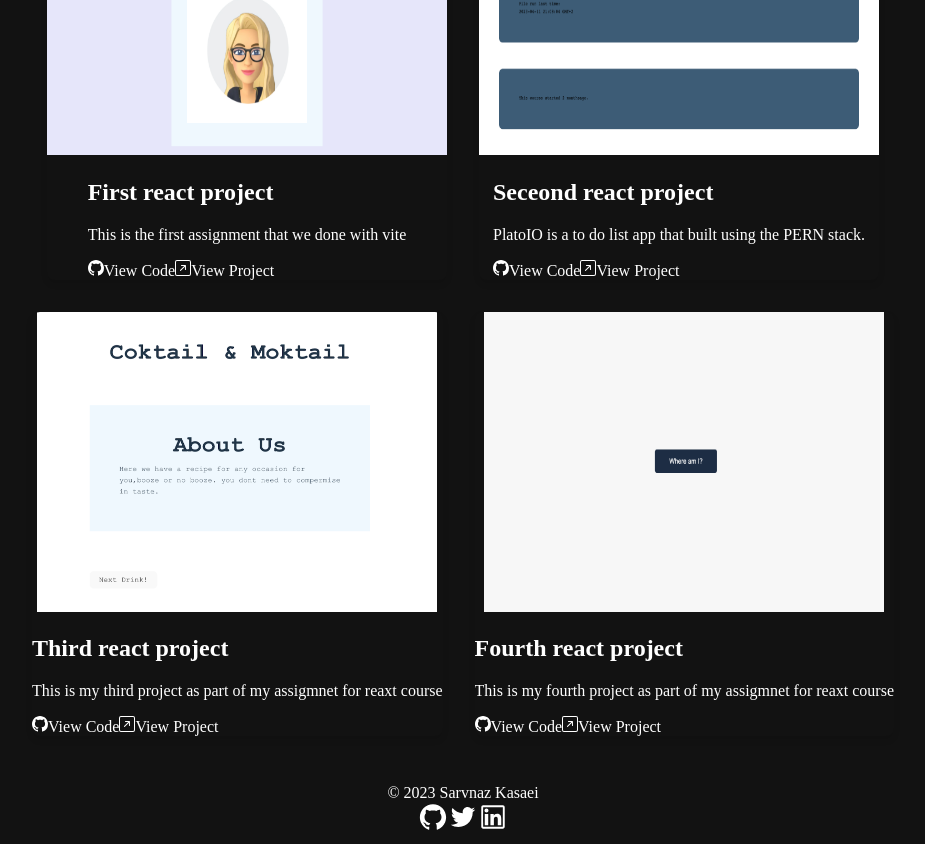
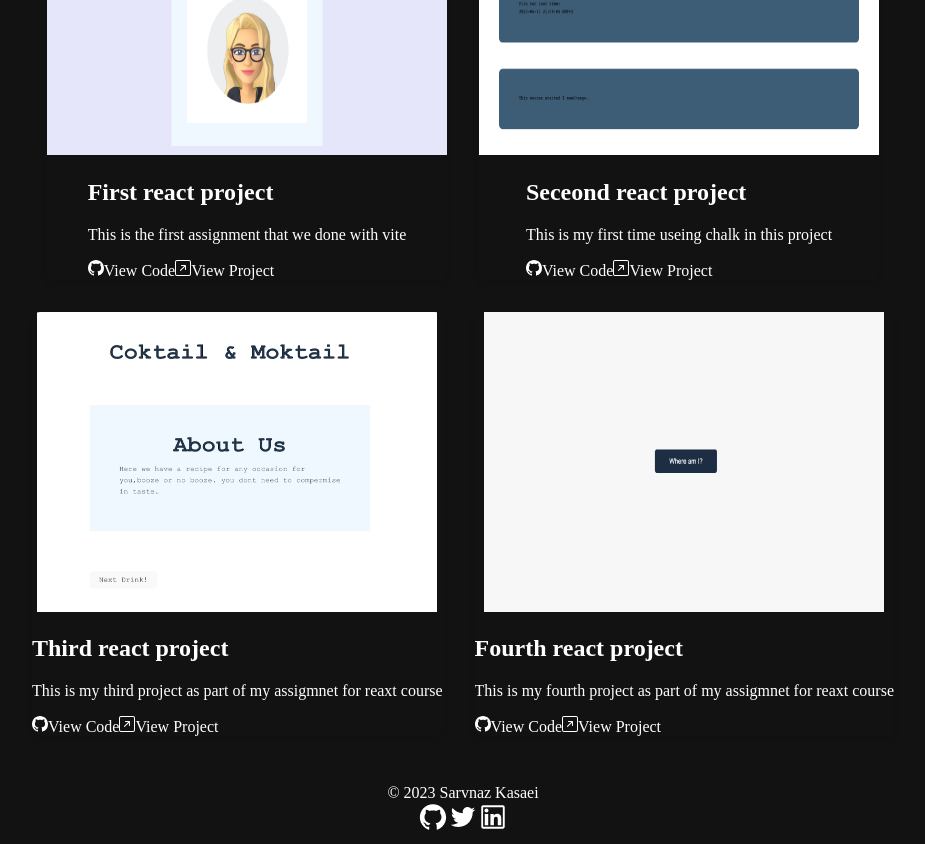
Before and after one commit to Sakas19/portfolio-next.js, a Next.js app: page / in a window 1280 px wide. Shown: the part 1210-2054 px from the top of the page, without its empty margins (177-1102 px from the left). Built offline with nearby package versions, Linux system fonts and the light colour scheme.

Commit message:
changes in project

```diff
--- a/app/ components/projects/page.js
+++ b/app/ components/projects/page.js
@@ -14,7 +14,7 @@ const projects = [
   },
   {
     name: "Seceond react project",
-    description: "PlatoIO is a to do list app that built using the PERN stack.",
+    description: "This is my first time useing chalk in this project",
     image: "/project-2.png",
     github: "https://github.com/Sakas19/Assignment-2-React",
     link: "/",
```
